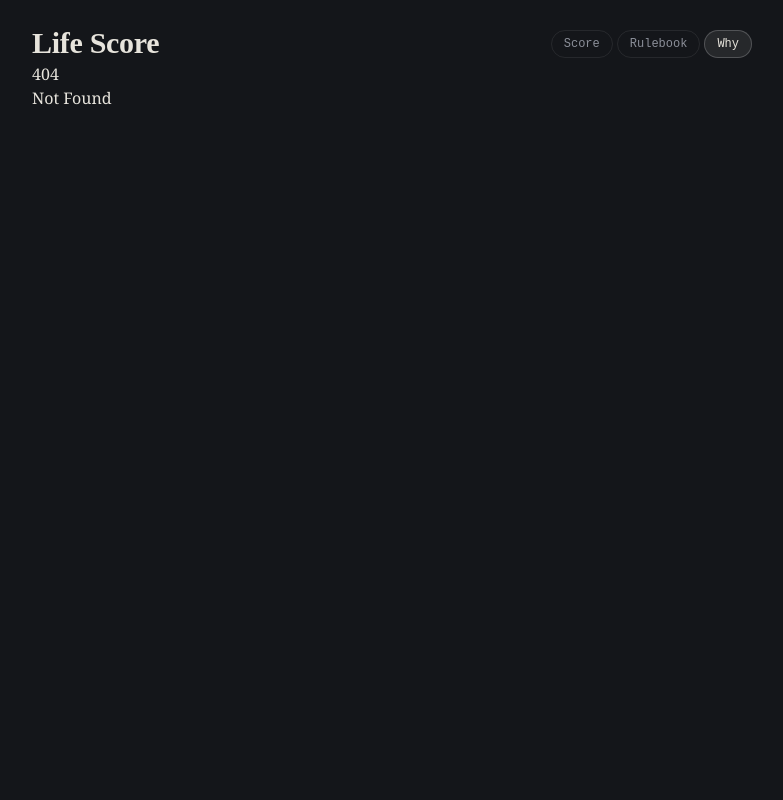
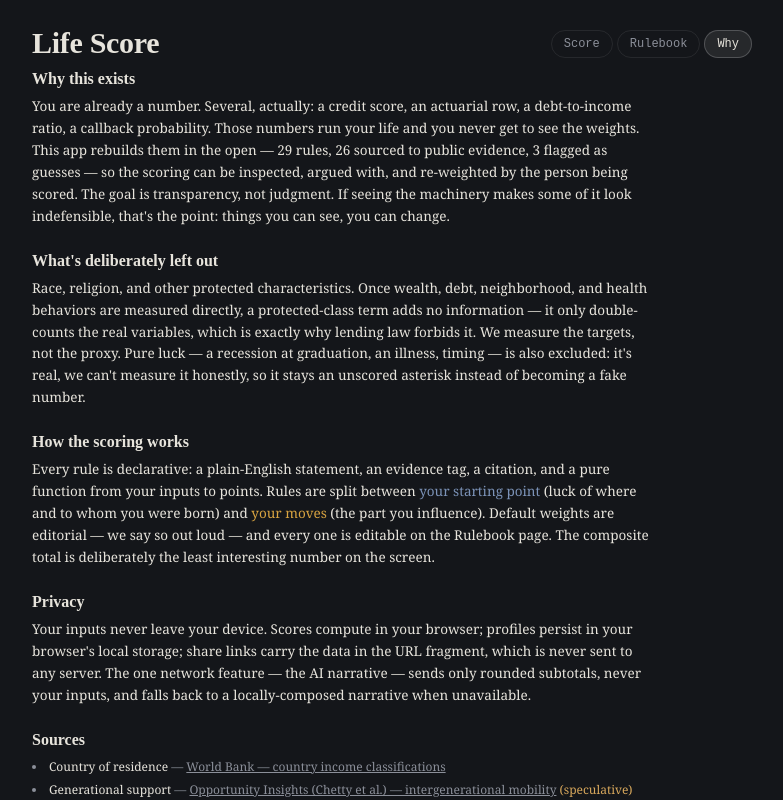
Before and after one commit to royashbrook/lifescored, a SvelteKit app: page /about in a window 1280 px wide. Before the commit this address had no page. Shown: the top 800 px of the page, without its empty margins (248-1031 px from the left). Built offline with nearby package versions, Linux system fonts and the light colour scheme.

Commit message:
feat: about page with manifesto, exclusions, and full source list

```diff
--- a/src/lib/ui/RuleCard.svelte
+++ b/src/lib/ui/RuleCard.svelte
@@ -53,6 +53,7 @@
 			min="0"
 			max="50"
 			value={weight}
+			aria-label="weight for {rule.label}"
 			class="h-1 w-40 accent-[var(--moves)]"
 			oninput={(e) => onOverride({ weight: Number(e.currentTarget.value) })}
 		/>
--- /dev/null
+++ b/src/routes/about/+page.svelte
@@ -0,0 +1,64 @@
+<script lang="ts">
+	import { RULES } from '$lib/rulebook';
+	const sourced = RULES.filter((r) => r.evidence === 'SOURCED').length;
+	const speculative = RULES.length - sourced;
+</script>
+
+<div class="mt-2 max-w-[620px] space-y-5 text-[13.5px] leading-relaxed" style:color="var(--ink)">
+	<section>
+		<h2 class="mb-1 text-[16px] font-semibold" style:font-family="var(--font-display)">Why this exists</h2>
+		<p>
+			You are already a number. Several, actually: a credit score, an actuarial row, a debt-to-income ratio, a
+			callback probability. Those numbers run your life and you never get to see the weights. This app rebuilds
+			them in the open — {RULES.length} rules, {sourced} sourced to public evidence, {speculative} flagged as
+			guesses — so the scoring can be inspected, argued with, and re-weighted by the person being scored.
+			The goal is transparency, not judgment. If seeing the machinery makes some of it look indefensible,
+			that's the point: things you can see, you can change.
+		</p>
+	</section>
+
+	<section>
+		<h2 class="mb-1 text-[16px] font-semibold" style:font-family="var(--font-display)">What's deliberately left out</h2>
+		<p>
+			Race, religion, and other protected characteristics. Once wealth, debt, neighborhood, and health behaviors
+			are measured directly, a protected-class term adds no information — it only double-counts the real
+			variables, which is exactly why lending law forbids it. We measure the targets, not the proxy. Pure luck —
+			a recession at graduation, an illness, timing — is also excluded: it's real, we can't measure it honestly,
+			so it stays an unscored asterisk instead of becoming a fake number.
+		</p>
+	</section>
+
+	<section>
+		<h2 class="mb-1 text-[16px] font-semibold" style:font-family="var(--font-display)">How the scoring works</h2>
+		<p>
+			Every rule is declarative: a plain-English statement, an evidence tag, a citation, and a pure function from
+			your inputs to points. Rules are split between <span style:color="var(--start)">your starting point</span>
+			(luck of where and to whom you were born) and <span style:color="var(--moves)">your moves</span> (the part
+			you influence). Default weights are editorial — we say so out loud — and every one is editable on the
+			Rulebook page. The composite total is deliberately the least interesting number on the screen.
+		</p>
+	</section>
+
+	<section>
+		<h2 class="mb-1 text-[16px] font-semibold" style:font-family="var(--font-display)">Privacy</h2>
+		<p>
+			Your inputs never leave your device. Scores compute in your browser; profiles persist in your browser's
+			local storage; share links carry the data in the URL fragment, which is never sent to any server. The one
+			network feature — the AI narrative — sends only rounded subtotals, never your inputs, and falls back to a
+			locally-composed narrative when unavailable.
+		</p>
+	</section>
+
+	<section>
+		<h2 class="mb-1 text-[16px] font-semibold" style:font-family="var(--font-display)">Sources</h2>
+		<ul class="list-inside list-disc space-y-1 text-[12px]" style:color="var(--ink-dim)">
+			{#each RULES as rule (rule.id)}
+				<li>
+					<span style:color="var(--ink)">{rule.label}</span> —
+					<a href={rule.source.url} target="_blank" rel="noreferrer" class="underline">{rule.source.name}</a>
+					{#if rule.evidence === 'SPECULATIVE'}<span style:color="var(--spec)"> (speculative)</span>{/if}
+				</li>
+			{/each}
+		</ul>
+	</section>
+</div>
--- a/svelte.config.js
+++ b/svelte.config.js
@@ -4,9 +4,6 @@ import { vitePreprocess } from '@sveltejs/vite-plugin-svelte';
 /** @type {import('@sveltejs/kit').Config} */
 const config = {
 	preprocess: vitePreprocess(),
-	kit: {
-		adapter: adapter(),
-		prerender: { handleHttpError: 'warn' }
-	}
+	kit: { adapter: adapter() }
 };
 export default config;
```
